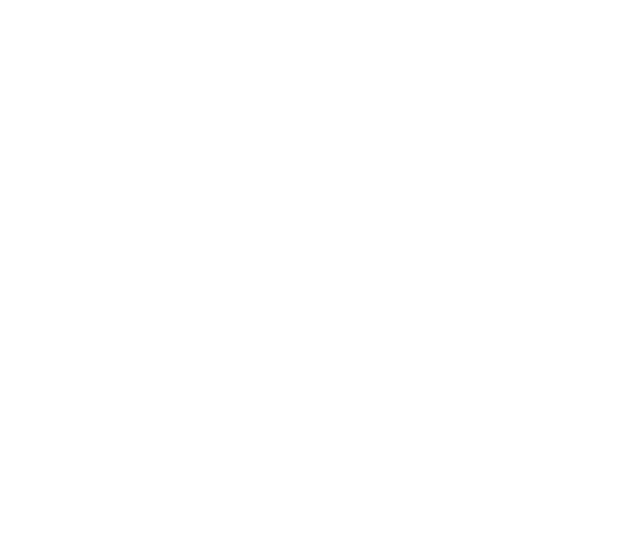
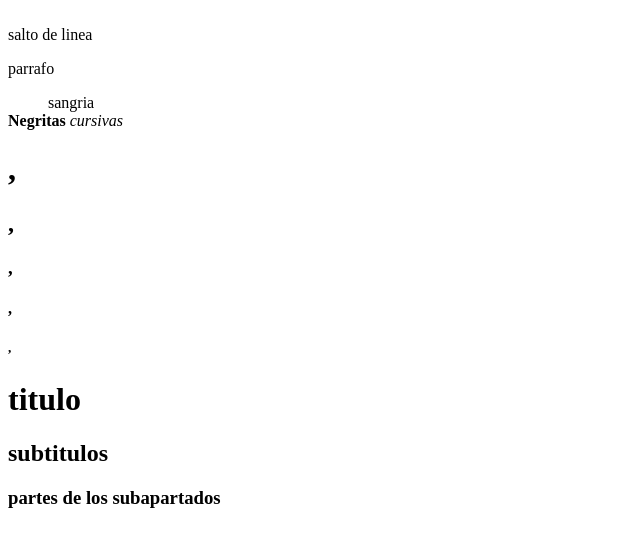
Before and after one commit to Leonel-Javier-Calleja-Hernandez/CURSO-CSS-Y-HTML, a plain HTML site: page Tema 2/Etiquetas b párrafos, líneas y encabezados/teoria.html in a window 1280 px wide. Shown: the whole page, without its empty margins (0-640 px from the left). Drawn offline with Linux system fonts and the light colour scheme.

Commit message:
Tema 2/teoria.html

```diff
--- a/Tema 2/Etiquetas b párrafos, líneas y encabezados/teoria.html
+++ b/Tema 2/Etiquetas b párrafos, líneas y encabezados/teoria.html
@@ -3,9 +3,24 @@
 <head>
     <meta charset="UTF-8">
     <meta name="viewport" content="width=device-width, initial-scale=1.0">
-    <title>Document</title>
+    <title>Etiquetas Basicas</title>
 </head>
 <body>
+<br>salto de linea
+<!-- salto de linea <br>
+  para que el texto baje a la siguiente línea utilizamos la etiqueta <br>. -->
+<p>parrafo</p>
+<!-- Los párrafos se indican con la etiqueta <p>. -->
+<dd>sangria</dd>
+<!-- Las sangrías son aquellos espacios en blanco (vacios) que se colocan al comienzo de una línea o párrafo.  -->
+<b>Negritas</b>
+<i>cursivas</i>
+<h1>, <h2>, <h3>, <h4>, <h5>, <h6></h6>
+<!-- Encabezados -->
+<h1>titulo</h1>
+<h2>subtitulos</h2>
+<h3>partes de los subapartados</h3>
 
-</body>
+
+
 </html>
```
Also changed, not shown: Tema 1/Estructura semántica de HTML5/¿Qué es y qué contiene el body/teoria.html (+2 -0 lines), Tema 2/Actividad/ejercicio 1.html (added, +14 -0 lines).
